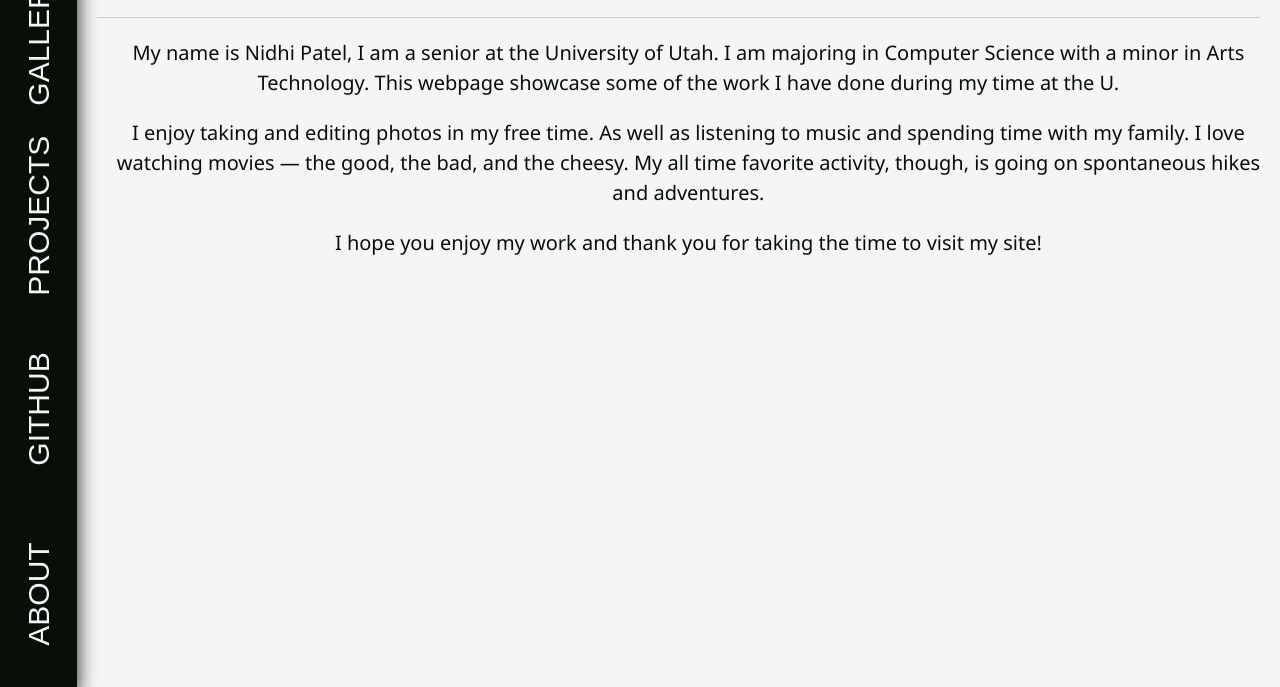
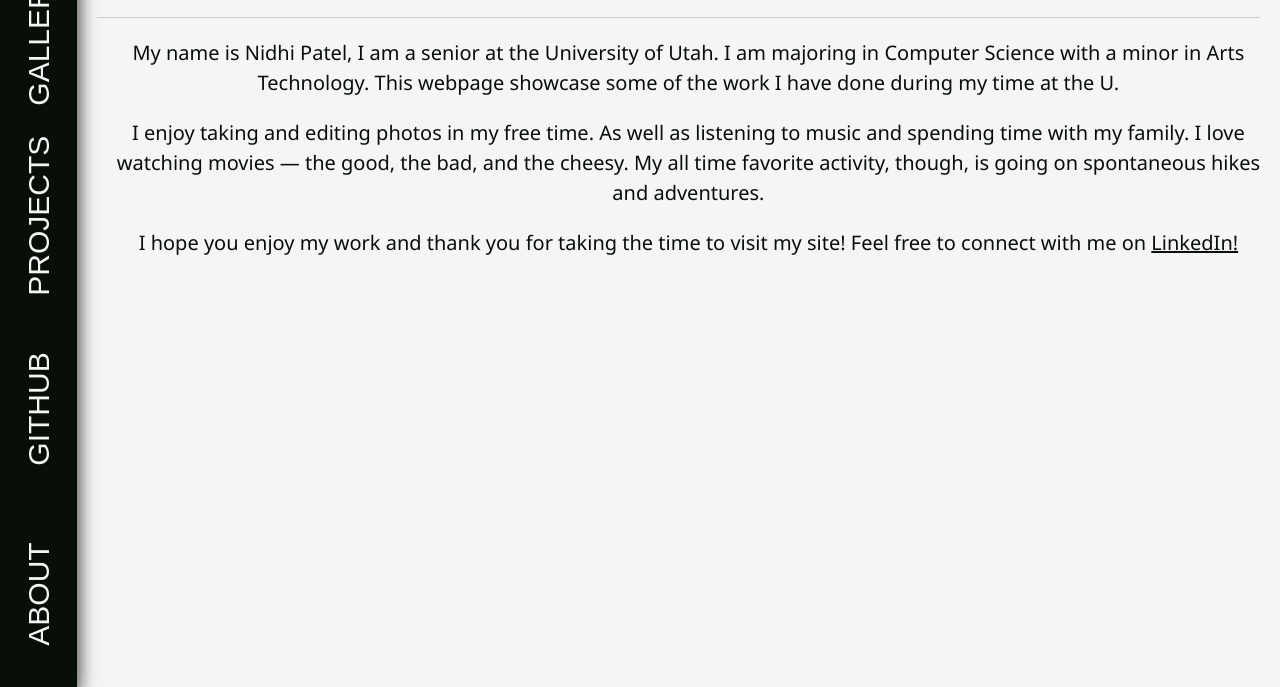
Before and after one commit to nids2001/nids2001.github.io, a plain HTML site: page about.html in a window 1280 px wide. Shown: the part 113-800 px from the top of the page. Drawn offline with nearby package versions, Linux system fonts and the light colour scheme; a web font is replaced by a local one.

Commit message:
add linkedin

```diff
--- a/about.html
+++ b/about.html
@@ -27,7 +27,9 @@
 			I enjoy taking and editing photos in my free time. As well as listening to music and spending time with my family. I love watching movies &mdash; the good, the bad, and the cheesy. My all time favorite activity, though, is going on spontaneous hikes and adventures.
 		</p>
 		<p>
-			I hope you enjoy my work and thank you for taking the time to visit my site!
+			I hope you enjoy my work and thank you for taking the time to visit my site! Feel free to connect with me on
+			<a href="https://www.linkedin.com/in/nidhipatel-1/">LinkedIn!</a>
+
 		</p>
 		</h4>
 
```
